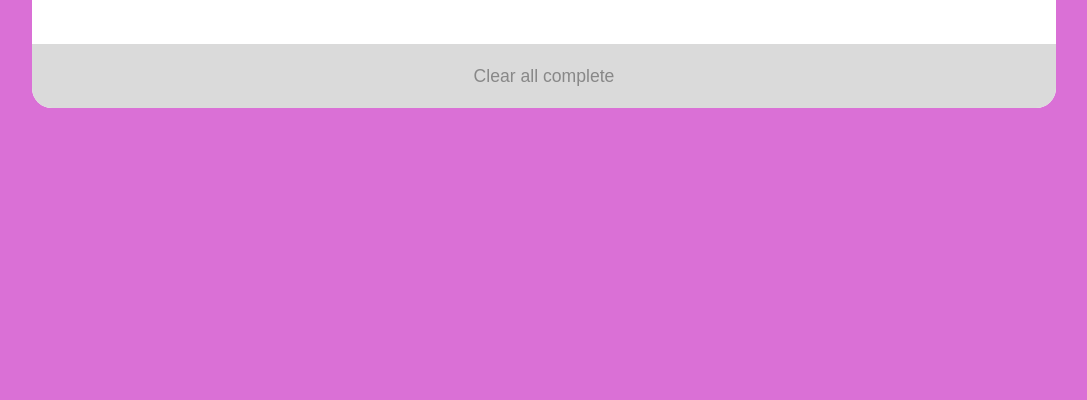
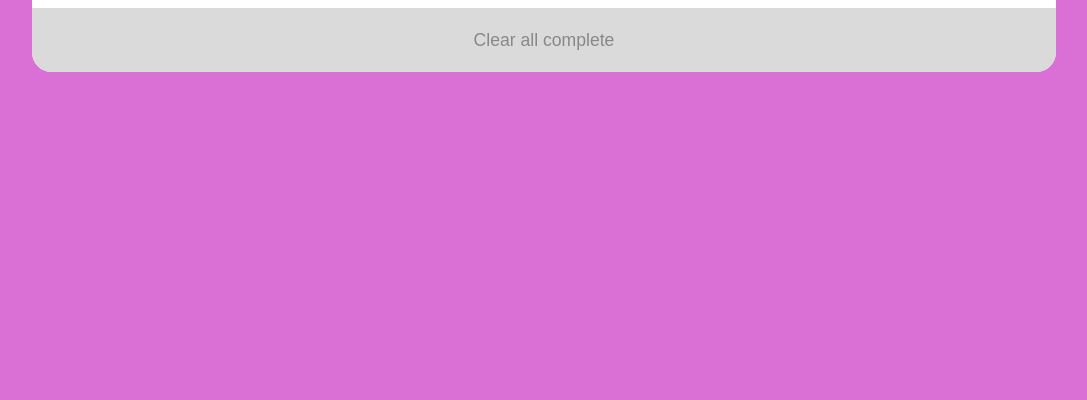
Before and after one commit to nimplay/do-list, a website built with webpack: page src/index.html in a window 1280 px wide. Shown: the part 416-816 px from the top of the page, without its empty margins (104-1191 px from the left). Built offline with nearby package versions, Linux system fonts and the light colour scheme; files whose address does not match are found by name.

```diff
--- a/src/style.css
+++ b/src/style.css
@@ -1,12 +1,11 @@
 body {
   width: 100vw;
-  height: 100vh;
+  max-height: 80vh;
   background-color: orchid;
   display: flex;
   flex-direction: column;
-  align-content: center;
   align-items: center;
-  justify-content: center;
+  margin-top: 20%;
 }
 
 .container {
```
Also changed, not shown: 1 other file.
